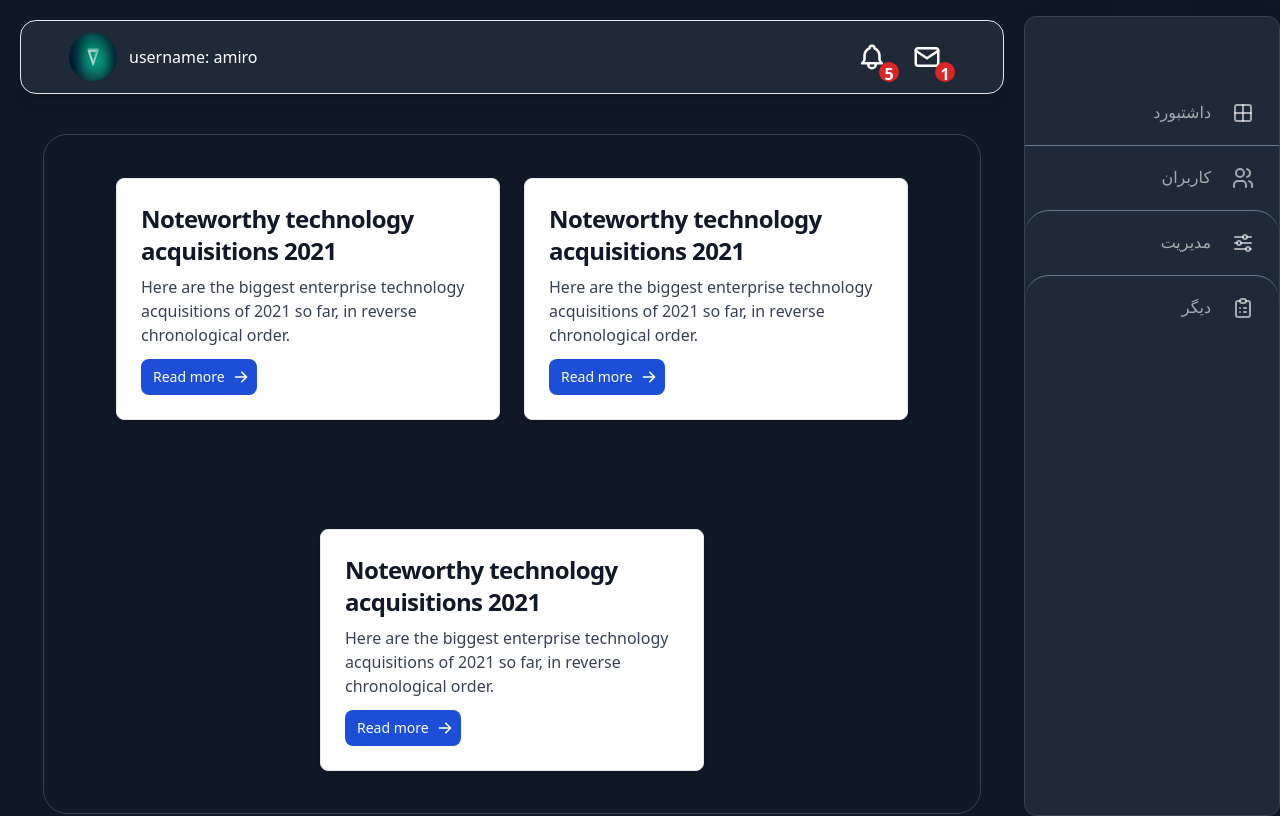
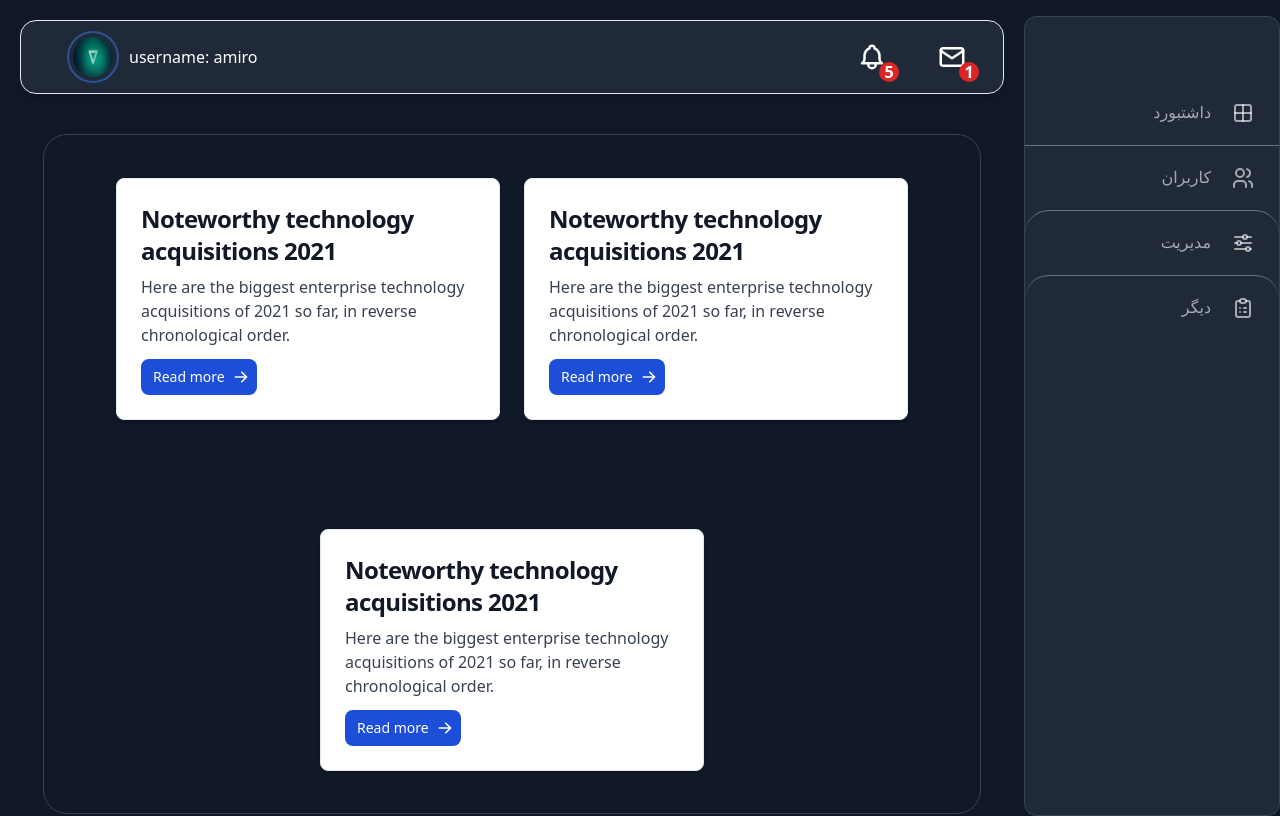
Before and after one commit to amiof/panel-adm, a React (Create React App) app: page / in a window 1280 px wide. Built offline with nearby package versions, Linux system fonts and the light colour scheme.

Commit message:
berter arlarm notif

```diff
--- a/src/components/TopPanel.js
+++ b/src/components/TopPanel.js
@@ -11,11 +11,11 @@ const TopPanel = () => {
             <div className="mr-4">
             <h3>{`username:  amiro` }</h3>
             </div>
-            <img src={logo} alt="logo" className="w-12 rounded-full m-3 "></img>
+            <img src={logo} alt="logo" className="w-12 h-12 ring-2 dark:ring-gray-500 rounded-full p-1 m-3 "></img>
             </div>
         <div className="flex w-35 justify-between">
-            <div className="relative  w-20 flex justify-center"><p>{mail}<span className="absolute  w-5 h-5 pb-2 top-5 right-3 text-center text-white font-bold bg-red-600 rounded-full" >1</span></p></div>
-            <span className="relative"><p>{bell}<spn className="absolute  w-5 h-5 align-middle top-5 -right-3 text-center text-white font-bold bg-red-600 rounded-full">5</spn></p></span>
+            <div className="relative  w-20 "><p>{mail}<span className="absolute flex justify-center items-center  w-5 h-5  top-5 -right-3 text-center text-white font-bold bg-red-600 rounded-full" >1</span></p></div>
+            <span className="relative"><p>{bell}<spn className="absolute inline-flex justify-center items-center w-5 h-5  top-5 -right-3 text-white font-bold bg-red-600 rounded-full">5</spn></p></span>
         </div>
         </div>
     </div>
```
